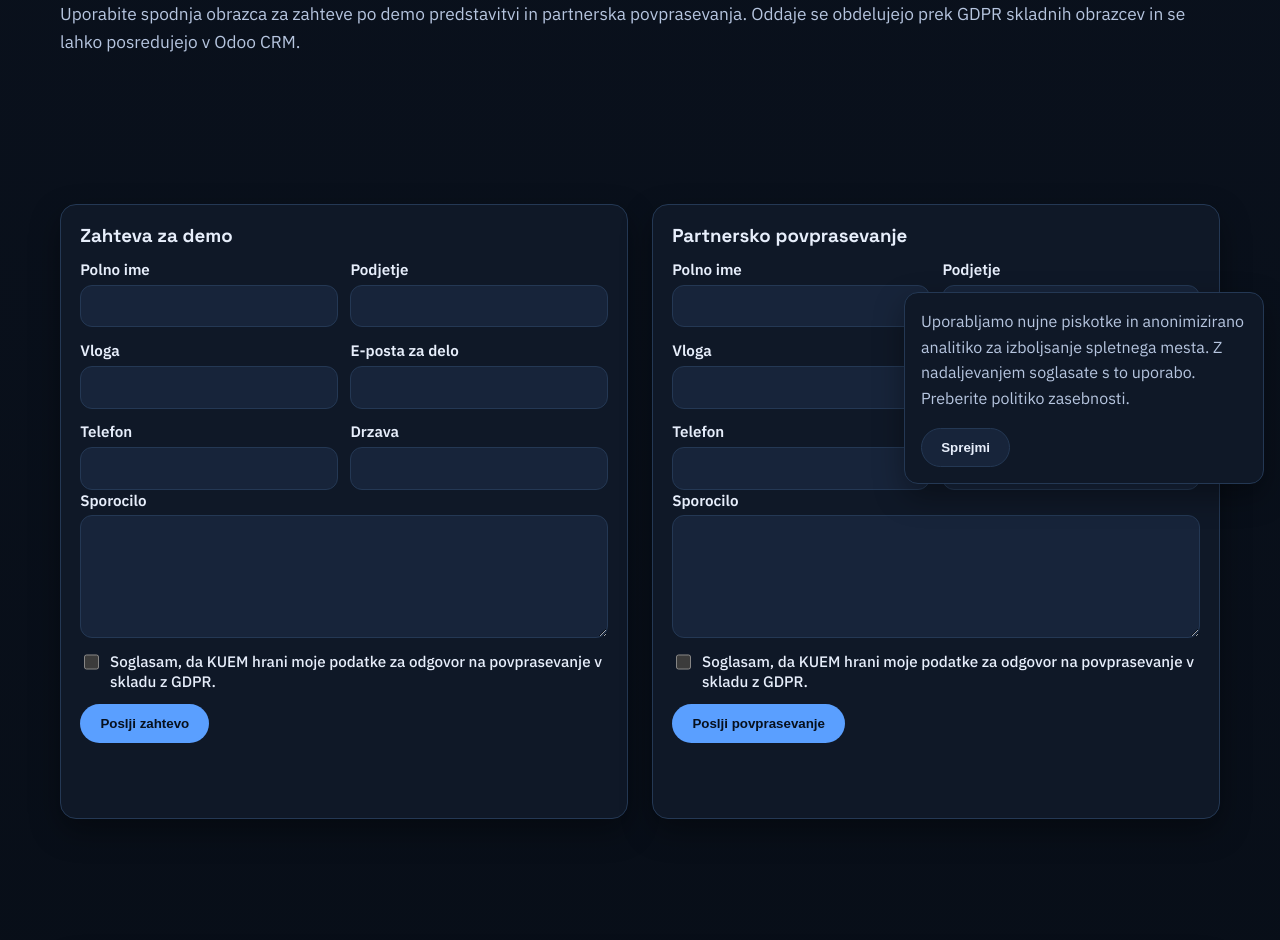
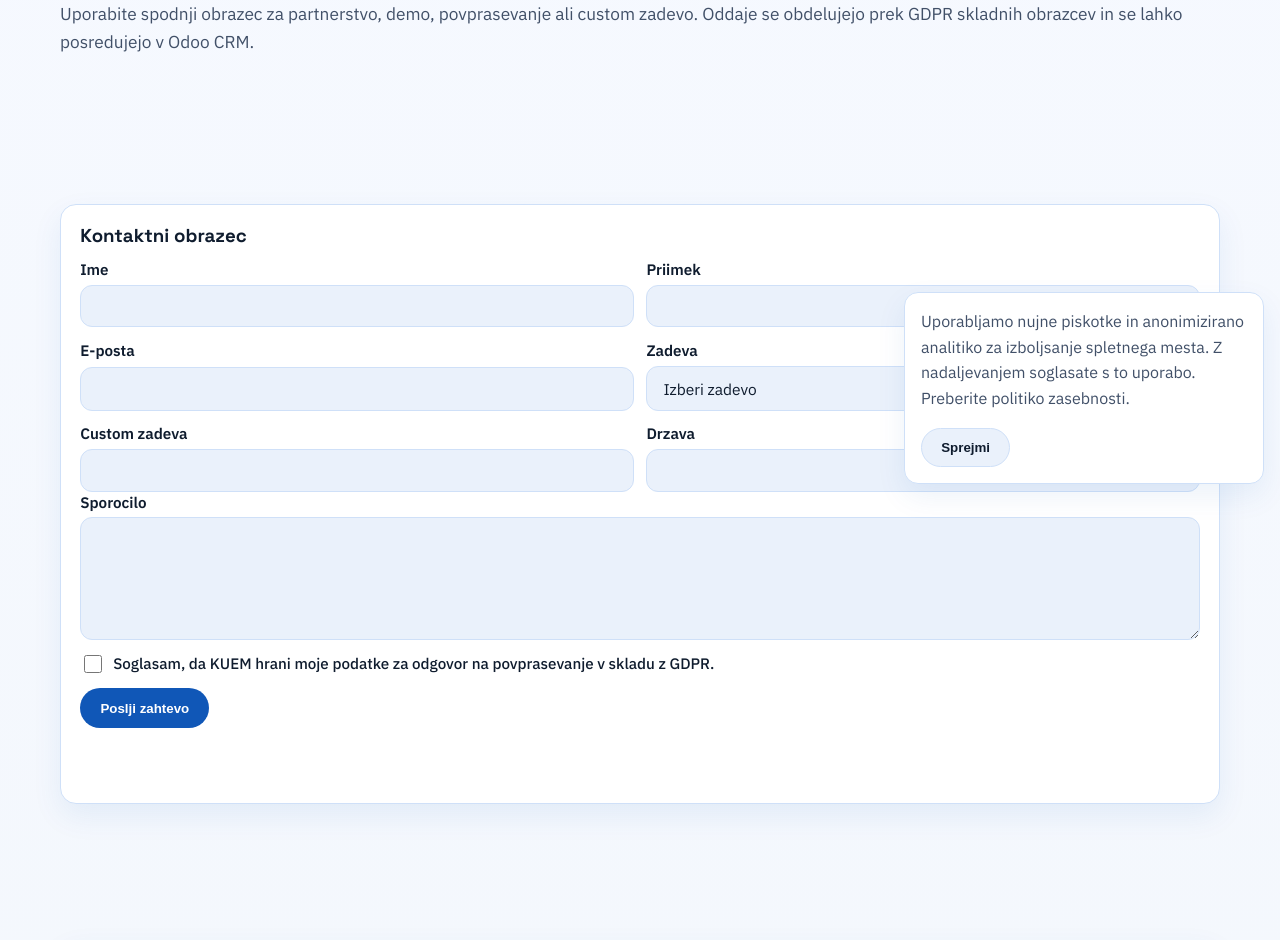
Before and after one commit to kuem-si/website-vnext, an Astro site: page /website-vnext/sl/contact in a window 1280 px wide. Shown: the part 300-1240 px from the top of the page. Built offline with nearby package versions, Linux system fonts and the light colour scheme; Astro itself is replaced by a stand-in of ours.

Commit message:
poosodobitve

```diff
--- a/src/components/Footer.astro
+++ b/src/components/Footer.astro
@@ -39,8 +39,8 @@ const { locale = "en" } = Astro.props as { locale?: Locale };
       <h3>{locale === "sl" ? "Kontakt" : "Contact"}</h3>
       <ul>
         <li><a href="mailto:info@kuem.eu">info@kuem.eu</a></li>
-        <li><a href="tel:+32000000000">+32 000 00 00 00</a></li>
-        <li>Brussels, Belgium</li>
+        <li><a href="tel:+38659013416">0038659013416</a></li>
+        <li>Ljubljanska cesta 24g, 4000 Kranj, Slovenia</li>
       </ul>
     </div>
   </div>
--- a/src/components/LeadForm.astro
+++ b/src/components/LeadForm.astro
@@ -1,75 +1,97 @@
 ---
 import type { Locale } from "../lib/i18n";
+import { countries } from "../lib/countries";
 
 const {
-  formType = "demo",
-  heading = "Request a demo",
-  submitLabel = "Submit request",
+  heading = "Contact us",
+  submitLabel = "Send request",
   sourcePage = "unknown",
   formId,
   locale = "en"
 } = Astro.props;
-const statusId = `${formType}-status`;
+const statusId = `${formId || "lead"}-status`;
+const countryListId = `${formId || "lead"}-countries`;
 const apiPath = `${import.meta.env.BASE_URL}api/lead`;
 const copy =
   locale === "sl"
     ? {
-        fullName: "Polno ime",
-        company: "Podjetje",
-        role: "Vloga",
-        workEmail: "E-posta za delo",
-        phone: "Telefon",
+        firstName: "Ime",
+        lastName: "Priimek",
+        email: "E-posta",
+        subject: "Zadeva",
+        customSubject: "Custom zadeva",
         country: "Drzava",
         message: "Sporocilo",
         consent: "Soglasam, da KUEM hrani moje podatke za odgovor na povprasevanje v skladu z GDPR.",
+        subjectPlaceholder: "Izberi zadevo",
+        subjectPartnership: "Partnerstvo",
+        subjectDemo: "Demo",
+        subjectInquiry: "Povprasevanje",
+        subjectCustom: "Custom",
         blocked: "Oddaja je blokirana.",
         submitting: "Posiljanje...",
         success: "Hvala. Kmalu vas bomo kontaktirali.",
-        failed: "Oddaja ni uspela. Prosimo, pisite na info@kuem.eu."
+        failed: "Oddaja ni uspela. Prosimo, pisite na info@kuem.eu.",
+        customRequired: "Vnesite custom zadevo."
       }
     : {
-        fullName: "Full name",
-        company: "Company",
-        role: "Role",
-        workEmail: "Work email",
-        phone: "Phone",
+        firstName: "First name",
+        lastName: "Last name",
+        email: "Email",
+        subject: "Subject",
+        customSubject: "Custom subject",
         country: "Country",
         message: "Message",
         consent: "I consent to KUEM storing my data to respond to this inquiry in line with GDPR.",
+        subjectPlaceholder: "Select subject",
+        subjectPartnership: "Partnership",
+        subjectDemo: "Demo",
+        subjectInquiry: "Inquiry",
+        subjectCustom: "Custom",
         blocked: "Submission blocked.",
         submitting: "Submitting...",
         success: "Thank you. We will contact you shortly.",
-        failed: "We could not submit the form. Please email info@kuem.eu."
+        failed: "We could not submit the form. Please email info@kuem.eu.",
+        customRequired: "Please provide a custom subject."
       };
 ---
-<form class="lead-form" id={formId} data-lead-form data-form-type={formType} data-source-page={sourcePage} data-api-path={apiPath}>
+<form class="lead-form" id={formId} data-lead-form data-source-page={sourcePage} data-api-path={apiPath}>
   <h3>{heading}</h3>
   <div class="form-grid">
     <label>
-      {copy.fullName}
-      <input type="text" name="fullName" required autocomplete="name" />
+      {copy.firstName}
+      <input type="text" name="firstName" required autocomplete="given-name" />
     </label>
     <label>
-      {copy.company}
-      <input type="text" name="company" required autocomplete="organization" />
+      {copy.lastName}
+      <input type="text" name="lastName" required autocomplete="family-name" />
     </label>
     <label>
-      {copy.role}
-      <input type="text" name="role" required autocomplete="organization-title" />
-    </label>
-    <label>
-      {copy.workEmail}
+      {copy.email}
       <input type="email" name="email" required autocomplete="email" />
     </label>
     <label>
-      {copy.phone}
-      <input type="tel" name="phone" autocomplete="tel" />
+      {copy.subject}
+      <select name="subject" required>
+        <option value="" selected disabled>{copy.subjectPlaceholder}</option>
+        <option value="partnership">{copy.subjectPartnership}</option>
+        <option value="demo">{copy.subjectDemo}</option>
+        <option value="inquiry">{copy.subjectInquiry}</option>
+        <option value="custom">{copy.subjectCustom}</option>
+      </select>
+    </label>
+    <label>
+      {copy.customSubject}
+      <input type="text" name="customSubject" autocomplete="off" disabled />
     </label>
     <label>
       {copy.country}
-      <input type="text" name="country" autocomplete="country-name" />
+      <input type="text" name="country" autocomplete="country-name" list={countryListId} />
     </label>
   </div>
+  <datalist id={countryListId}>
+    {countries.map((country) => <option value={country} />)}
+  </datalist>
   <label>
     {copy.message}
     <textarea name="message" rows="5" required></textarea>
@@ -95,20 +117,26 @@ const copy =
       const status = target.querySelector(".form-status");
       const data = new FormData(target);
       const apiPath = target.dataset.apiPath || "/api/lead";
+      const subject = String(data.get("subject") || "");
+      const customSubject = String(data.get("customSubject") || "").trim();
 
       if (data.get("website")) {
         if (status) status.textContent = copy.blocked;
         return;
       }
 
+      if (subject === "custom" && !customSubject) {
+        if (status) status.textContent = copy.customRequired;
+        return;
+      }
+
       const payload = {
-        leadType: target.dataset.formType,
         sourcePage: target.dataset.sourcePage,
-        fullName: String(data.get("fullName") || ""),
-        company: String(data.get("company") || ""),
-        role: String(data.get("role") || ""),
+        firstName: String(data.get("firstName") || ""),
+        lastName: String(data.get("lastName") || ""),
         email: String(data.get("email") || ""),
-        phone: String(data.get("phone") || ""),
+        subject,
+        customSubject,
         country: String(data.get("country") || ""),
         message: String(data.get("message") || ""),
         consent: data.get("consent") === "yes"
@@ -135,5 +163,19 @@ const copy =
         if (status) status.textContent = copy.failed;
       }
     });
+
+    const subjectField = form.querySelector('select[name="subject"]');
+    const customSubjectField = form.querySelector('input[name="customSubject"]');
+    const syncCustomSubjectState = () => {
+      if (!subjectField || !customSubjectField) return;
+      const isCustom = subjectField.value === "custom";
+      customSubjectField.disabled = !isCustom;
+      customSubjectField.required = isCustom;
+      if (!isCustom) customSubjectField.value = "";
+    };
+    if (subjectField && customSubjectField) {
+      subjectField.addEventListener("change", syncCustomSubjectState);
+      syncCustomSubjectState();
+    }
   });
 </script>
--- /dev/null
+++ b/src/lib/countries.ts
@@ -0,0 +1,197 @@
+export const countries = [
+  "Afghanistan",
+  "Albania",
+  "Algeria",
+  "Andorra",
+  "Angola",
+  "Antigua and Barbuda",
+  "Argentina",
+  "Armenia",
+  "Australia",
+  "Austria",
+  "Azerbaijan",
+  "Bahamas",
+  "Bahrain",
+  "Bangladesh",
+  "Barbados",
+  "Belarus",
+  "Belgium",
+  "Belize",
+  "Benin",
+  "Bhutan",
+  "Bolivia",
+  "Bosnia and Herzegovina",
+  "Botswana",
+  "Brazil",
+  "Brunei",
+  "Bulgaria",
+  "Burkina Faso",
+  "Burundi",
+  "Cabo Verde",
+  "Cambodia",
+  "Cameroon",
+  "Canada",
+  "Central African Republic",
+  "Chad",
+  "Chile",
+  "China",
+  "Colombia",
+  "Comoros",
+  "Congo",
+  "Costa Rica",
+  "Cote d'Ivoire",
+  "Croatia",
+  "Cuba",
+  "Cyprus",
+  "Czechia",
+  "Democratic Republic of the Congo",
+  "Denmark",
+  "Djibouti",
+  "Dominica",
+  "Dominican Republic",
+  "Ecuador",
+  "Egypt",
+  "El Salvador",
+  "Equatorial Guinea",
+  "Eritrea",
+  "Estonia",
+  "Eswatini",
+  "Ethiopia",
+  "Fiji",
+  "Finland",
+  "France",
+  "Gabon",
+  "Gambia",
+  "Georgia",
+  "Germany",
+  "Ghana",
+  "Greece",
+  "Grenada",
+  "Guatemala",
+  "Guinea",
+  "Guinea-Bissau",
+  "Guyana",
+  "Haiti",
+  "Honduras",
+  "Hungary",
+  "Iceland",
+  "India",
+  "Indonesia",
+  "Iran",
+  "Iraq",
+  "Ireland",
+  "Israel",
+  "Italy",
+  "Jamaica",
+  "Japan",
+  "Jordan",
+  "Kazakhstan",
+  "Kenya",
+  "Kiribati",
+  "Kuwait",
+  "Kyrgyzstan",
+  "Laos",
+  "Latvia",
+  "Lebanon",
+  "Lesotho",
+  "Liberia",
+  "Libya",
+  "Liechtenstein",
+  "Lithuania",
+  "Luxembourg",
+  "Madagascar",
+  "Malawi",
+  "Malaysia",
+  "Maldives",
+  "Mali",
+  "Malta",
+  "Marshall Islands",
+  "Mauritania",
+  "Mauritius",
+  "Mexico",
+  "Micronesia",
+  "Moldova",
+  "Monaco",
+  "Mongolia",
+  "Montenegro",
+  "Morocco",
+  "Mozambique",
+  "Myanmar",
+  "Namibia",
+  "Nauru",
+  "Nepal",
+  "Netherlands",
+  "New Zealand",
+  "Nicaragua",
+  "Niger",
+  "Nigeria",
+  "North Korea",
+  "North Macedonia",
+  "Norway",
+  "Oman",
+  "Pakistan",
+  "Palau",
+  "Palestine",
+  "Panama",
+  "Papua New Guinea",
+  "Paraguay",
+  "Peru",
+  "Philippines",
+  "Poland",
+  "Portugal",
+  "Qatar",
+  "Romania",
+  "Russia",
+  "Rwanda",
+  "Saint Kitts and Nevis",
+  "Saint Lucia",
+  "Saint Vincent and the Grenadines",
+  "Samoa",
+  "San Marino",
+  "Sao Tome and Principe",
+  "Saudi Arabia",
+  "Senegal",
+  "Serbia",
+  "Seychelles",
+  "Sierra Leone",
+  "Singapore",
+  "Slovakia",
+  "Slovenia",
+  "Solomon Islands",
+  "Somalia",
+  "South Africa",
+  "South Korea",
+  "South Sudan",
+  "Spain",
+  "Sri Lanka",
+  "Sudan",
+  "Suriname",
+  "Sweden",
+  "Switzerland",
+  "Syria",
+  "Tajikistan",
+  "Tanzania",
+  "Thailand",
+  "Timor-Leste",
+  "Togo",
+  "Tonga",
+  "Trinidad and Tobago",
+  "Tunisia",
+  "Turkey",
+  "Turkmenistan",
+  "Tuvalu",
+  "Uganda",
+  "Ukraine",
+  "United Arab Emirates",
+  "United Kingdom",
+  "United States",
+  "Uruguay",
+  "Uzbekistan",
+  "Vanuatu",
+  "Vatican City",
+  "Venezuela",
+  "Vietnam",
+  "Yemen",
+  "Zambia",
+  "Zimbabwe"
+] as const;
--- a/src/pages/sl/contact.astro
+++ b/src/pages/sl/contact.astro
@@ -4,34 +4,26 @@ import LeadForm from "../../components/LeadForm.astro";
 ---
 <MainLayout
   title="Kontakt KUEM"
-  description="Zahtevajte komunalni IoT demo ali oddajte partnersko povprasevanje. KUEM povezuje obrazce z Odoo CRM."
+  description="Oddajte eno kontaktno povprasevanje za partnerstvo, demo, povprasevanje ali custom zadevo."
 >
   <section class="hero">
     <div class="container">
       <p class="eyebrow">Kontakt</p>
       <h1>Govorite s KUEM o prioritetah vase uvedbe.</h1>
       <p>
-        Uporabite spodnja obrazca za zahteve po demo predstavitvi in partnerska povprasevanja. Oddaje se obdelujejo prek
-        GDPR skladnih obrazcev in se lahko posredujejo v Odoo CRM.
+        Uporabite spodnji obrazec za partnerstvo, demo, povprasevanje ali custom zadevo. Oddaje se obdelujejo prek GDPR
+        skladnih obrazcev in se lahko posredujejo v Odoo CRM.
       </p>
     </div>
   </section>
 
   <section>
-    <div class="container split">
+    <div class="container">
       <LeadForm
         locale="sl"
         formId="demo-form"
-        heading="Zahteva za demo"
+        heading="Kontaktni obrazec"
         submitLabel="Poslji zahtevo"
-        sourcePage="contact-sl"
-      />
-      <LeadForm
-        locale="sl"
-        formType="partner"
-        formId="partner-form"
-        heading="Partnersko povprasevanje"
-        submitLabel="Poslji povprasevanje"
         sourcePage="contact-sl"
       />
     </div>
@@ -41,8 +33,8 @@ import LeadForm from "../../components/LeadForm.astro";
     <div class="container card">
       <h2>Neposreden kontakt</h2>
       <p>E-posta: <a href="mailto:info@kuem.eu">info@kuem.eu</a></p>
-      <p>Telefon: <a href="tel:+32000000000">+32 000 00 00 00</a></p>
-      <p>Naslov: Brussels, Belgium</p>
+      <p>Telefon: <a href="tel:+38659013416">0038659013416</a></p>
+      <p>Naslov: Ljubljanska cesta 24g, 4000 Kranj, Slovenia</p>
     </div>
   </section>
 </MainLayout>
--- a/src/styles/global.css
+++ b/src/styles/global.css
@@ -13,6 +13,39 @@
   --radius: 16px;
   --container: 1160px;
   --shadow: 0 12px 30px rgba(0, 0, 0, 0.35);
+  --bg-gradient-start: #0a111d;
+  --bg-gradient-end: #070d16;
+  --header-bg: rgba(10, 17, 29, 0.9);
+  --nav-hover-bg: #1a2a42;
+  --cta-gradient-start: #122440;
+  --cta-gradient-end: #1a3151;
+  --cta-border: #33527b;
+  --footer-bg: #0b1321;
+  --primary-text: #07101d;
+  --scheme: dark;
+}
+
+html[data-theme="light"] {
+  --bg: #f5f8fc;
+  --surface: #ffffff;
+  --surface-muted: #eaf1fb;
+  --text: #0f1c2e;
+  --text-soft: #415068;
+  --primary: #1057b7;
+  --primary-strong: #0a3f87;
+  --border: #cfe0f8;
+  --ok: #006a4e;
+  --shadow: 0 12px 30px rgba(16, 87, 183, 0.08);
+  --bg-gradient-start: #f6f9ff;
+  --bg-gradient-end: #f3f7fc;
+  --header-bg: rgba(246, 249, 255, 0.9);
+  --nav-hover-bg: #eaf2ff;
+  --cta-gradient-start: #e8f1ff;
+  --cta-gradient-end: #dce9fb;
+  --cta-border: #c4d9fb;
+  --footer-bg: #eef4fd;
+  --primary-text: #ffffff;
+  --scheme: light;
 }
 
 * {
@@ -25,8 +58,8 @@ body {
   padding: 0;
   font-family: "IBM Plex Sans", "Segoe UI", sans-serif;
   color: var(--text);
-  background: linear-gradient(180deg, #0a111d 0%, #070d16 100%);
-  color-scheme: dark;
+  background: linear-gradient(180deg, var(--bg-gradient-start) 0%, var(--bg-gradient-end) 100%);
+  color-scheme: var(--scheme);
 }
 
 a {
@@ -61,7 +94,7 @@ section {
   top: 0;
   z-index: 20;
   backdrop-filter: blur(10px);
-  background: rgba(10, 17, 29, 0.9);
+  background: var(--header-bg);
   border-bottom: 1px solid var(--border);
 }
 
@@ -158,7 +191,7 @@ section {
 .nav-list a[aria-current="page"],
 .nav-list a:hover {
   color: var(--primary-strong);
-  background: #1a2a42;
+  background: var(--nav-hover-bg);
 }
 
 .btn {
@@ -174,7 +207,7 @@ section {
 
 .btn-primary {
   background: var(--primary);
-  color: #07101d;
+  color: var(--primary-text);
 }
 
 .btn-primary:hover {
@@ -287,8 +320,8 @@ section {
 
 .cta-inner {
   border-radius: var(--radius);
-  background: linear-gradient(120deg, #122440 0%, #1a3151 100%);
-  border: 1px solid #33527b;
+  background: linear-gradient(120deg, var(--cta-gradient-start) 0%, var(--cta-gradient-end) 100%);
+  border: 1px solid var(--cta-border);
   padding: 1.8rem;
   display: flex;
   align-items: center;
@@ -318,6 +351,7 @@ label {
 }
 
 input,
+select,
 textarea {
   width: 100%;
   border: 1px solid var(--border);
@@ -362,7 +396,7 @@ textarea {
   margin-top: 4rem;
   padding: 2.8rem 0 1.8rem;
   border-top: 1px solid var(--border);
-  background: #0b1321;
+  background: var(--footer-bg);
 }
 
 .footer-grid {
```
Also changed, not shown: src/components/Header.astro (+32 -0 lines), src/layouts/MainLayout.astro (+13 -0 lines), src/lib/odoo.ts (+17 -12 lines), src/pages/api/lead.ts (+15 -7 lines), src/pages/contact.astro (+7 -14 lines).
